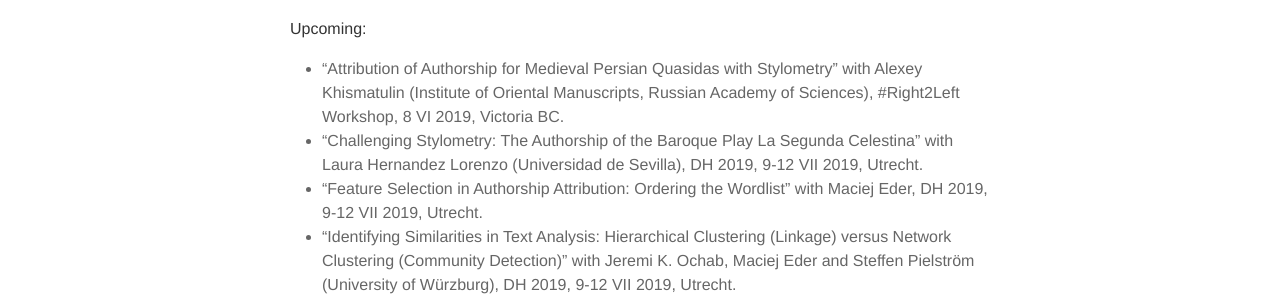
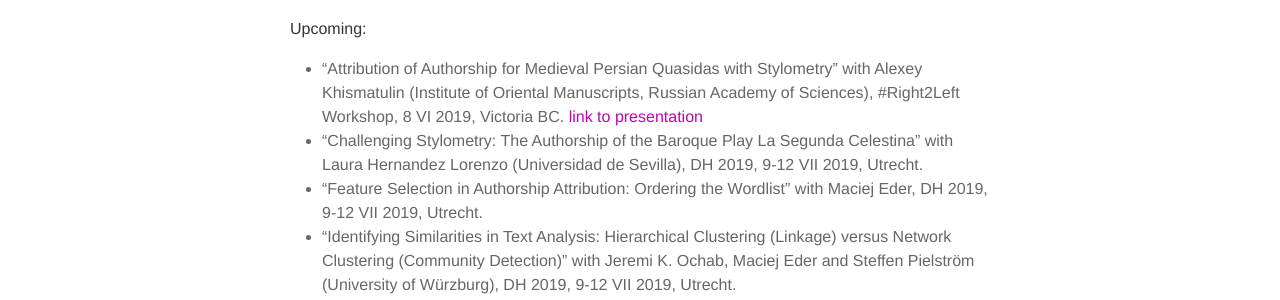
Before and after one commit to JoannaBy/JoannaBy.github.io, a Jekyll site: the page built from _pages/publications.md, in a window 1280 px wide and 900 px high, scrolled down 540 px. Shown: the part 152-452 px from the top of the window. Built offline with Jekyll 4.4.1, drawn with Linux system fonts in a browser that asks for light colours; nearby versions of some CDN libraries.

Commit message:
added link to r2l pres

```diff
--- a/_pages/publications.md
+++ b/_pages/publications.md
@@ -14,7 +14,7 @@ description: Publications and talks.
 
 ## Conference talks (selection):
 Upcoming:
-* "Attribution of Authorship for Medieval Persian Quasidas with Stylometry” with Alexey Khismatulin (Institute of Oriental Manuscripts, Russian Academy of Sciences), #Right2Left Workshop, 8 VI 2019, Victoria BC.
+* "Attribution of Authorship for Medieval Persian Quasidas with Stylometry” with Alexey Khismatulin (Institute of Oriental Manuscripts, Russian Academy of Sciences), #Right2Left Workshop, 8 VI 2019, Victoria BC. [link to presentation](https://github.com/JoannaBy/various_presentations/blob/master/Attribution%20of%20Authorship%20for%20Medieval%20Persian%20Quasidas%20with%20Stylometry.pdf)
 * "Challenging Stylometry: The Authorship of the Baroque Play La Segunda Celestina" with Laura Hernandez Lorenzo (Universidad de Sevilla), DH 2019, 9-12 VII 2019, Utrecht.
 * "Feature Selection in Authorship Attribution: Ordering the Wordlist" with Maciej Eder, DH 2019, 9-12 VII 2019, Utrecht.
 * "Identifying Similarities in Text Analysis: Hierarchical Clustering (Linkage) versus Network Clustering (Community Detection)" with Jeremi K. Ochab, Maciej Eder and Steffen Pielström (University of Würzburg), DH 2019, 9-12 VII 2019, Utrecht.
```
